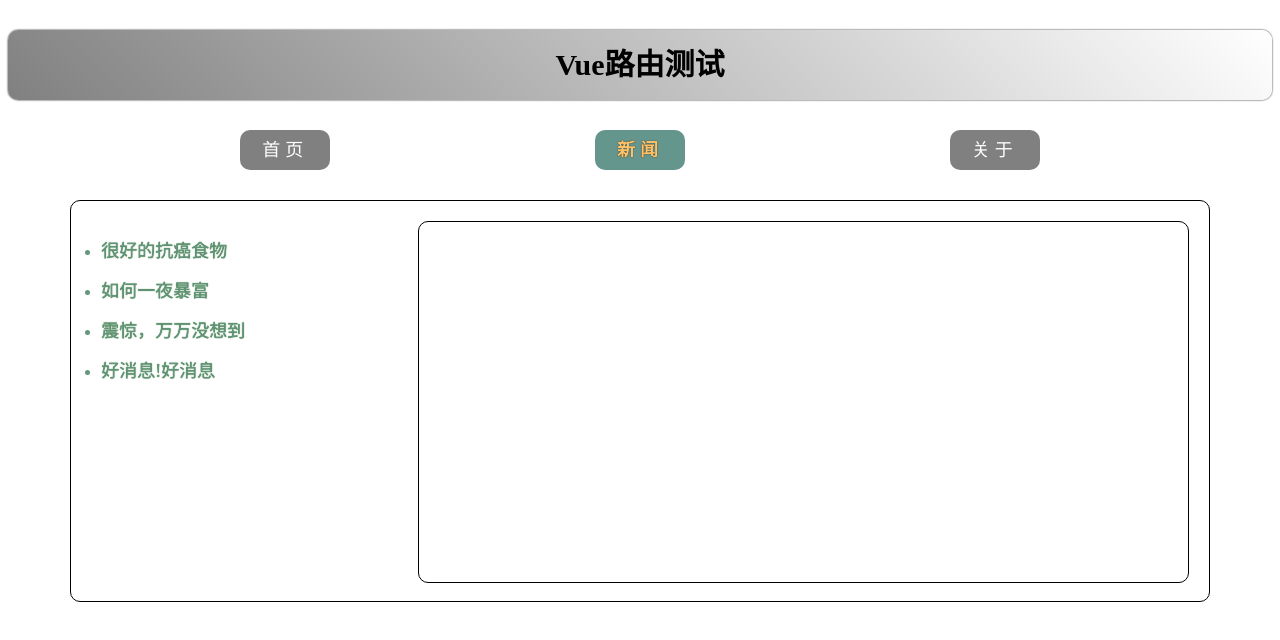
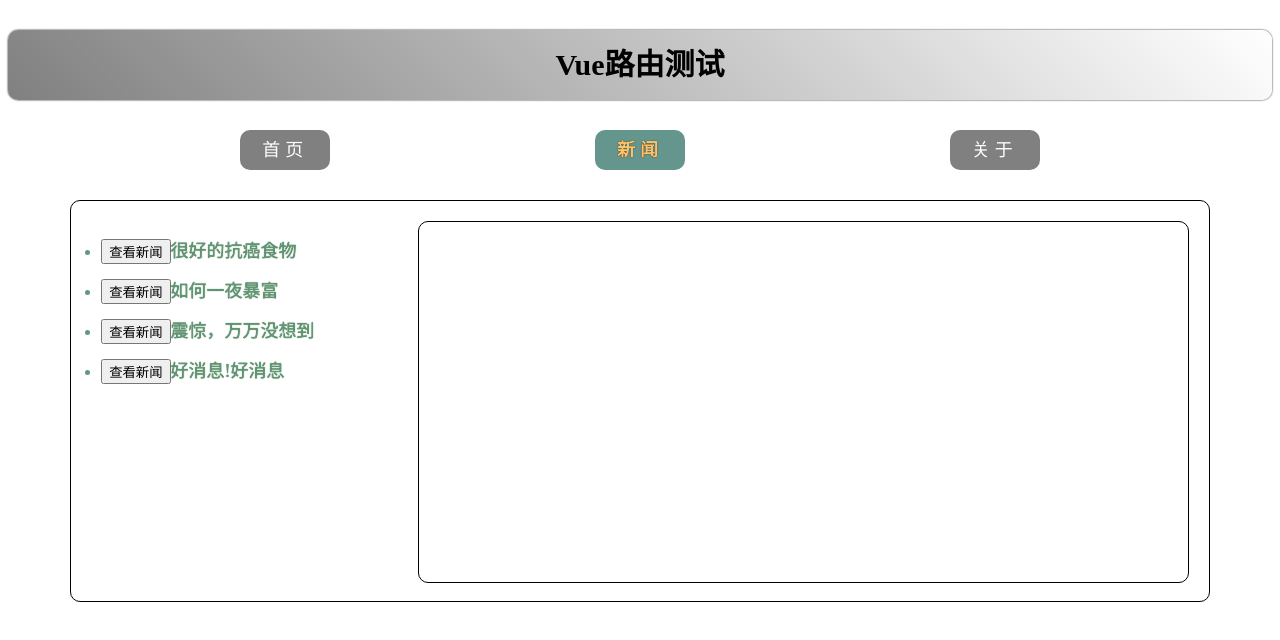
Before and after one commit to Ravilace/vue_study, a Vue app: page /news in a window 1280 px wide. Shown: the top 640 px of the page. Built offline with nearby package versions, Linux system fonts and the light colour scheme; the HTML template or start-up script is replaced by a standard one.

Commit message:
:sparkles: use button to achieve programmatic route navigation

```diff
--- a/src/pages/Home.vue
+++ b/src/pages/Home.vue
@@ -1,12 +1,11 @@
 <script setup lang="ts">
-  import {useRouter} from "vue-router";
-  import {onMounted} from "vue";
-  import router from "@/router";
-  onMounted(() => {
-    setTimeout(() => {
-      router.push('/news')
-    }, 3000)
-  })
+  // import {onMounted} from "vue";
+  // import router from "@/router";
+  // onMounted(() => {
+  //   setTimeout(() => {
+  //     router.push('/news')
+  //   }, 3000)
+  // })
 </script>
 
 <template>
--- a/src/pages/News.vue
+++ b/src/pages/News.vue
@@ -1,5 +1,6 @@
 <script setup lang="ts">
 import { reactive } from 'vue'
+import { useRouter } from 'vue-router'
 
 const newsList = reactive([
   { id: '01', title: '很好的抗癌食物', content: '西蓝花' },
@@ -7,6 +8,24 @@ const newsList = reactive([
   { id: '03', title: '震惊，万万没想到', content: '明天是周一' },
   { id: '04', title: '好消息!好消息', content: '快过年了' },
 ])
+const router = useRouter()
+
+interface NewsInter {
+  id: string
+  title: string
+  content: string
+}
+
+function showNewsDetail(news: NewsInter) {
+  router.push({
+    name: '详细',
+    params: {
+      id: news.id,
+      title: news.title,
+      content: news.content,
+    },
+  })
+}
 </script>
 
 <template>
@@ -14,11 +33,7 @@ const newsList = reactive([
   <div class="news">
     <ul>
       <li v-for="news in newsList">
-        <!--第一种写法-->
-        <!--<RouterLink :to="`/news/detail/${news.id}/${news.title}/${news.content}`">-->
-        <!--  {{ news.title }}-->
-        <!--</RouterLink>-->
-        <!--第二种写法，注意使用params route时，不能用path指定，强制用name-->
+        <button @click="showNewsDetail(news)">查看新闻</button>
         <RouterLink
           :to="{
             name: '详细',
```
